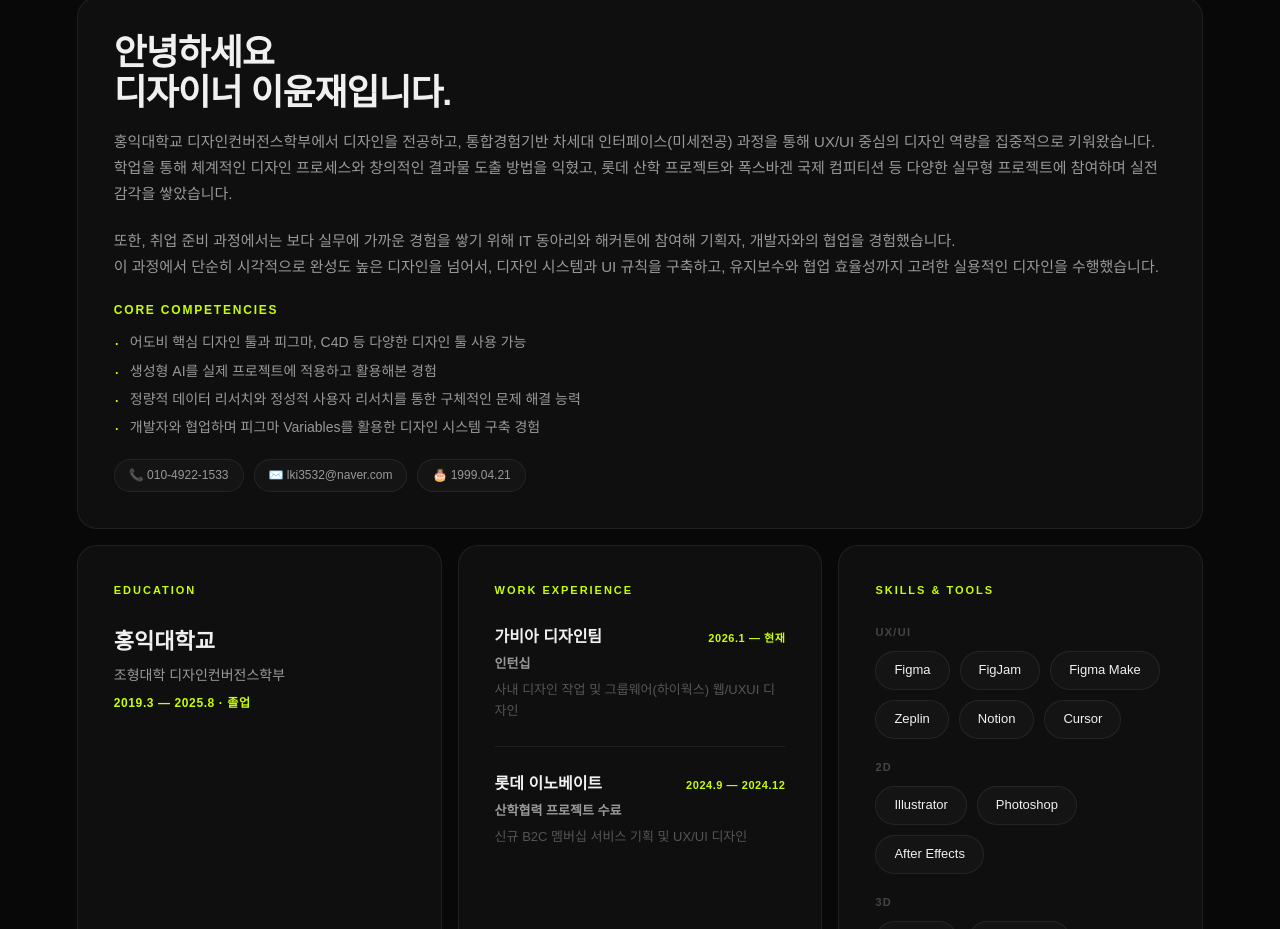
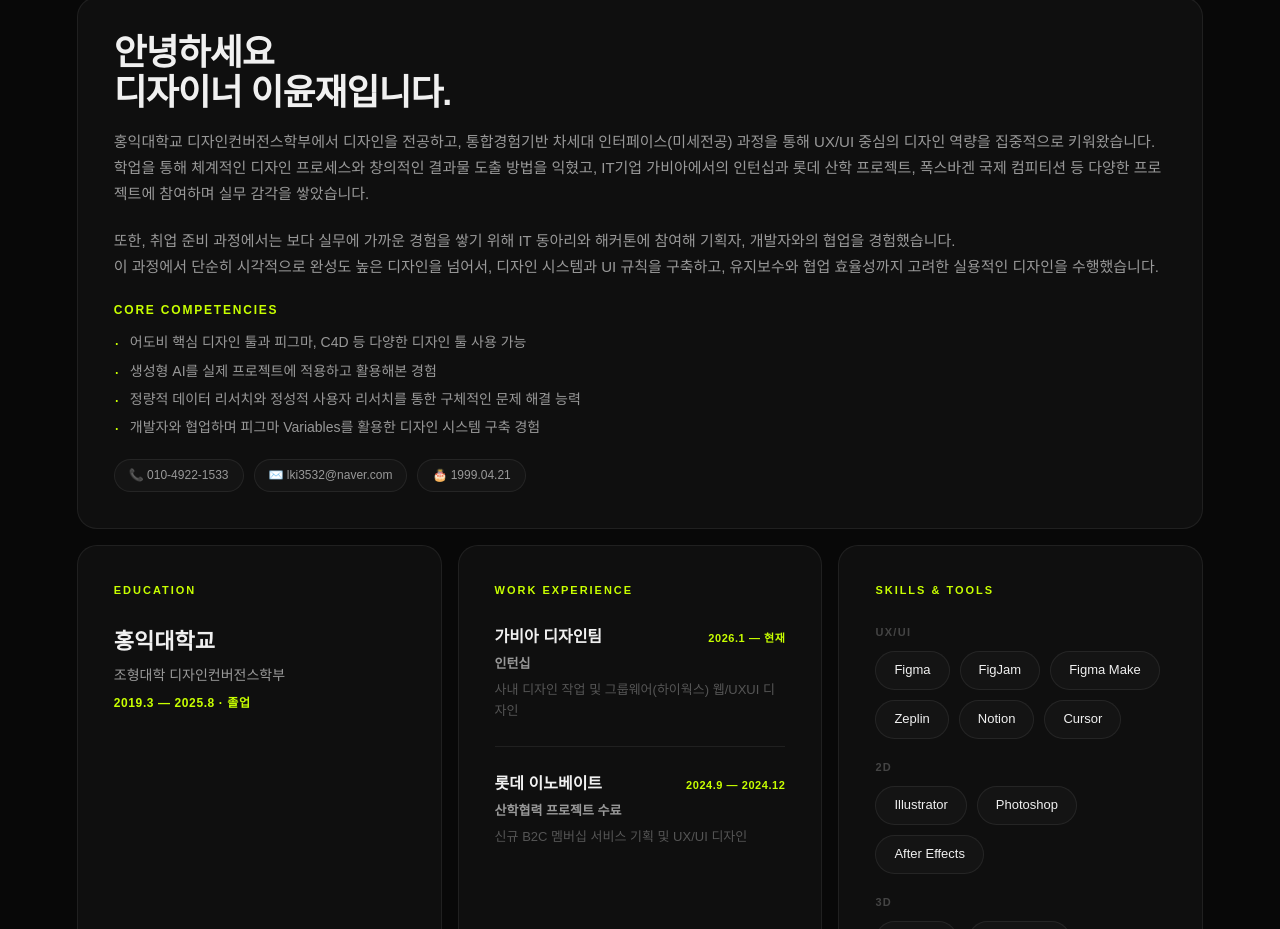
Before and after one commit to lololyj/portfolio, a website: page index.html in a window 1280 px wide. Shown: the part 3036-3965 px from the top of the page. Drawn offline with nearby package versions, Linux system fonts and the light colour scheme; a web font is replaced by a local one.

Commit message:
content: About 본문 텍스트 수정

```diff
--- a/index.html
+++ b/index.html
@@ -126,7 +126,7 @@
       <!-- Intro -->
       <div class="bento-cell bento-intro">
         <h3>안녕하세요<br/>디자이너 이윤재입니다.</h3>
-        <p>홍익대학교 디자인컨버전스학부에서 디자인을 전공하고, 통합경험기반 차세대 인터페이스(미세전공) 과정을 통해 UX/UI 중심의 디자인 역량을 집중적으로 키워왔습니다.<br>학업을 통해 체계적인 디자인 프로세스와 창의적인 결과물 도출 방법을 익혔고, 롯데 산학 프로젝트와 폭스바겐 국제 컴피티션 등 다양한 실무형 프로젝트에 참여하며 실전 감각을 쌓았습니다.</p>
+        <p>홍익대학교 디자인컨버전스학부에서 디자인을 전공하고, 통합경험기반 차세대 인터페이스(미세전공) 과정을 통해 UX/UI 중심의 디자인 역량을 집중적으로 키워왔습니다.<br>학업을 통해 체계적인 디자인 프로세스와 창의적인 결과물 도출 방법을 익혔고, IT기업 가비아에서의 인턴십과 롯데 산학 프로젝트, 폭스바겐 국제 컴피티션 등 다양한 프로젝트에 참여하며 실무 감각을 쌓았습니다.</p>
         <p style="margin-top:20px;">또한, 취업 준비 과정에서는 보다 실무에 가까운 경험을 쌓기 위해 IT 동아리와 해커톤에 참여해 기획자, 개발자와의 협업을 경험했습니다.<br>이 과정에서 단순히 시각적으로 완성도 높은 디자인을 넘어서, 디자인 시스템과 UI 규칙을 구축하고, 유지보수와 협업 효율성까지 고려한 실용적인 디자인을 수행했습니다.</p>
         <div style="margin-top:20px;">
           <p style="font-size:12px;font-weight:700;letter-spacing:0.15em;text-transform:uppercase;color:var(--accent);margin-bottom:10px;">Core Competencies</p>
```
